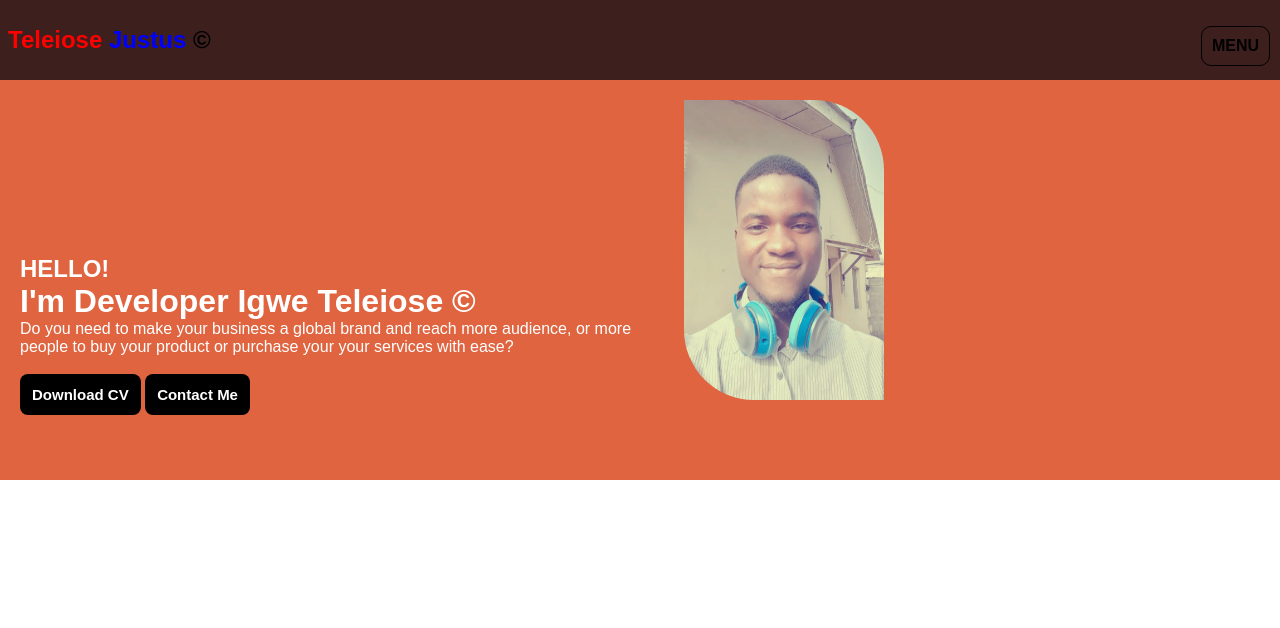
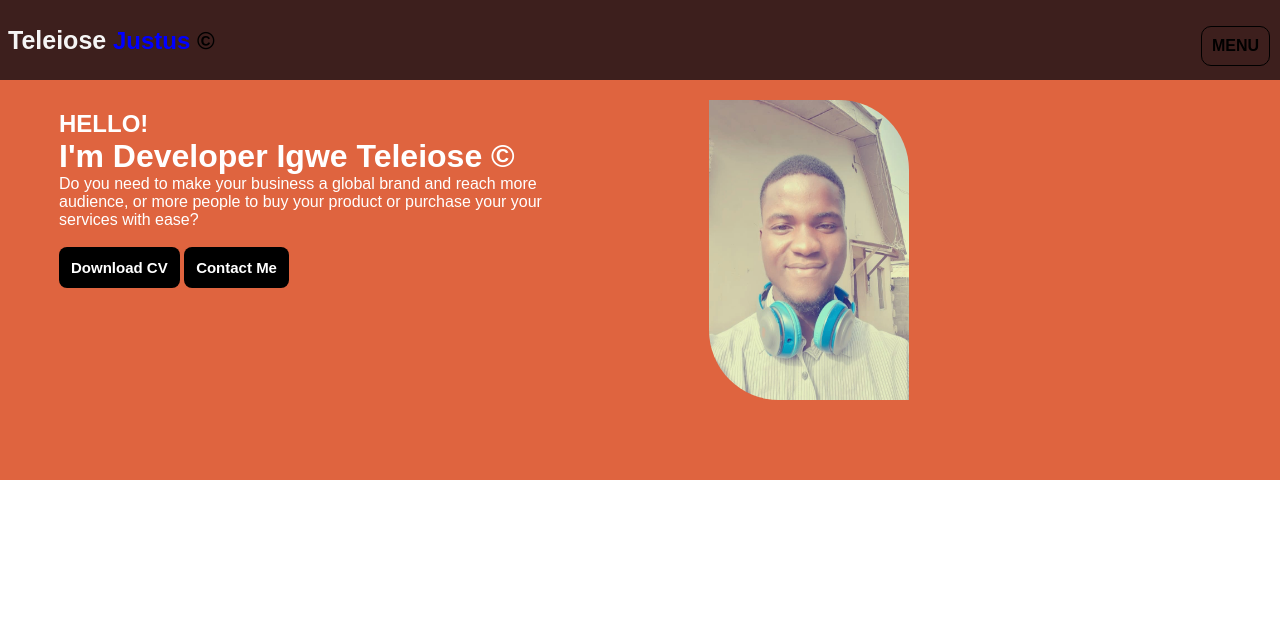
Before and after one commit to Teleiose20/Teliose-Beginner-Portfolio, a plain HTML site: page index.html in a window 1280 px wide. Drawn offline with Linux system fonts and the light colour scheme.

Commit message:
second commit

```diff
--- a/CSS/header.css
+++ b/CSS/header.css
@@ -26,13 +26,14 @@ body {
   display: inline-block;
   margin-left: 8px;
   font-family: fantasy;
-  font-weight: bolder;
+  font-weight: bold;
 }
 span {
   color: blue;
 }
 .log {
-  color: red;
+  color: whitesmoke;
+  font-size: 25px;
 }
 nav {
   background-color: transparent;
--- a/CSS/hero.css
+++ b/CSS/hero.css
@@ -17,14 +17,16 @@ body {
   height: 400px;
   background-color: var(--BG-Hero-container);
   margin-top: 0px;
+  display: flex;
+  justify-content: space-around;
 }
 
 .hero-text {
-  width: 50%;
+  width: 40%;
   height: 100%;
   display: inline-block;
   padding-top: 30px;
-  margin-left: 20px;
+  /* margin-left: 20px; */
   color: white;
 }
 .hero-image {
```
